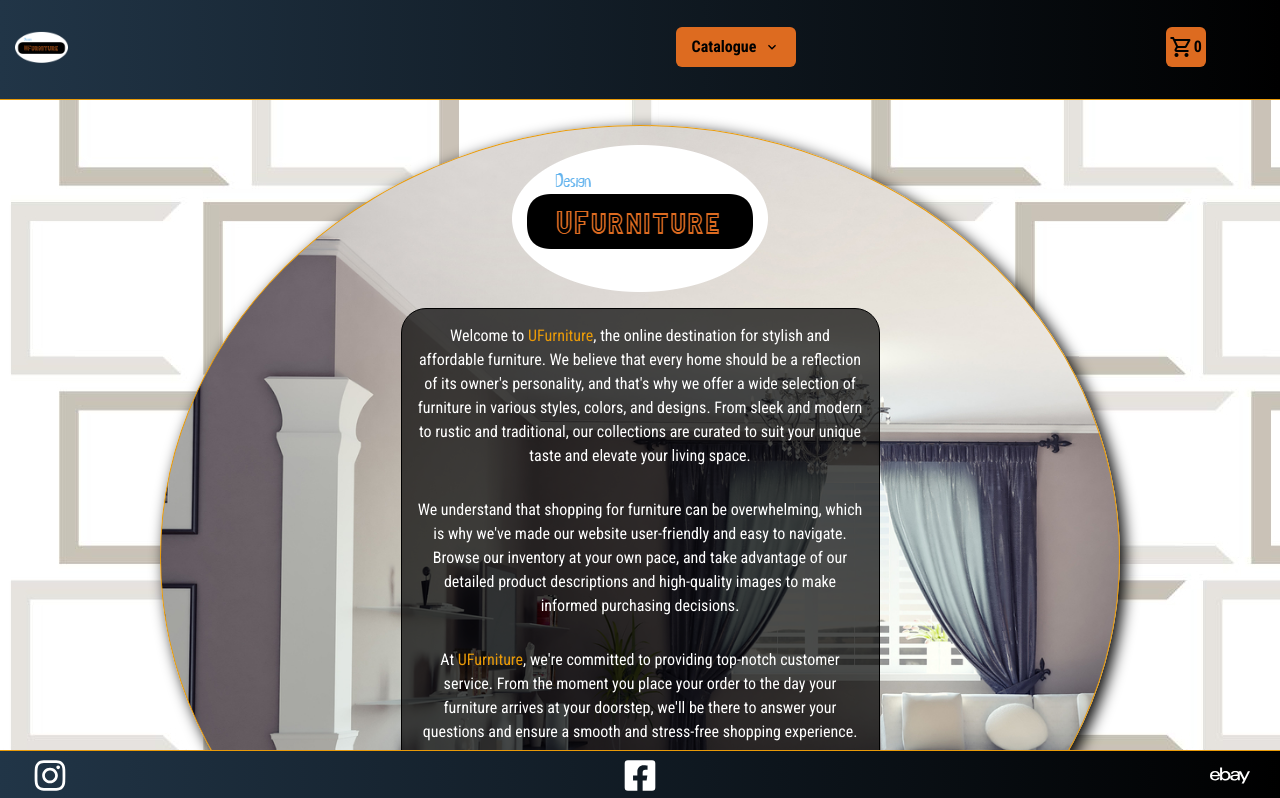
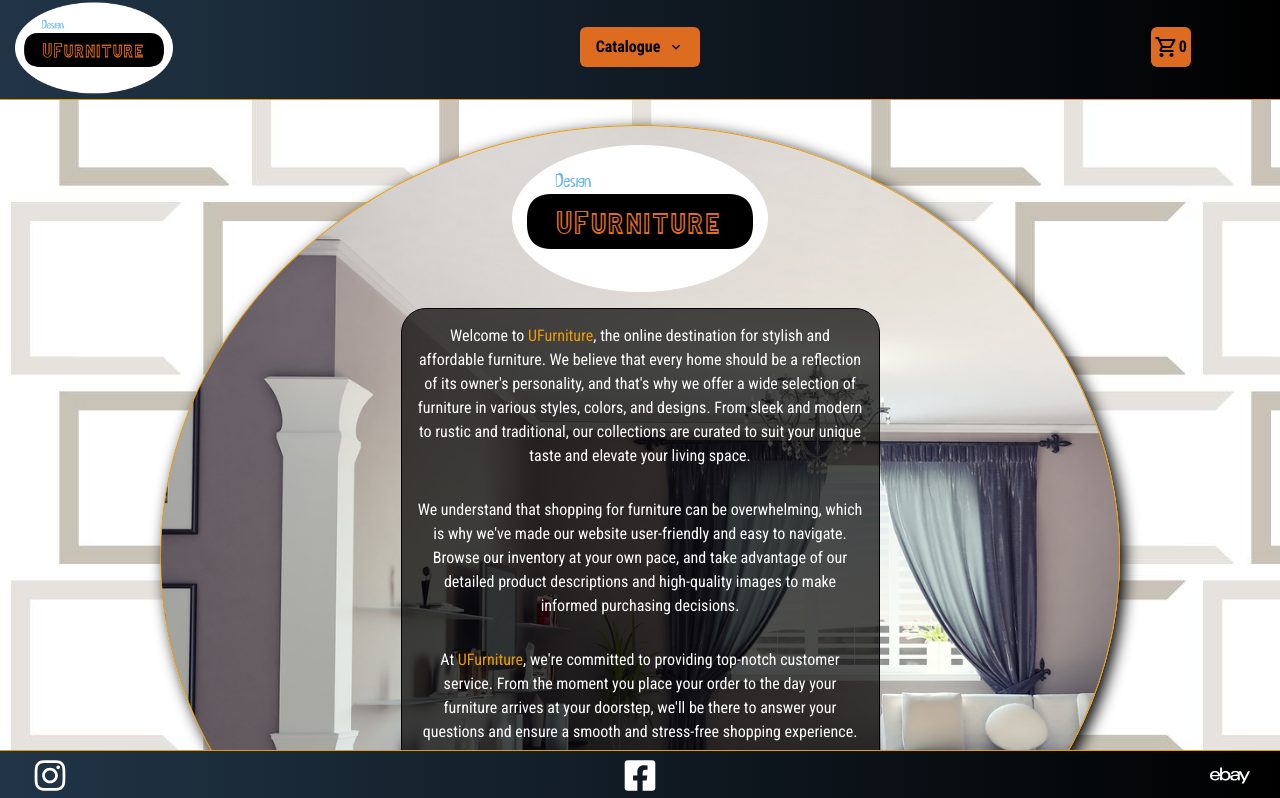
Before and after one commit to Brianva7/ProyectoFinalVazquesReactJs, a React (Vite) app: page / in a window 1280 px wide. Shown: the top 798 px of the page. Built offline with nearby package versions, Linux system fonts and the light colour scheme.

Commit message:
Update NavBar.jsx

```diff
--- a/src/components/NavBar.jsx
+++ b/src/components/NavBar.jsx
@@ -8,11 +8,13 @@
 const NavBar = () => {
   return (
     <div className="navBar">
+      <div className="brand">
         <Link to={"./"}>
-        <div className="brand">
-          <img src={logo} alt="logo" />
+          <img src={logo} alt="logo" className="brandLogo" />
+        </Link>
       </div>
-      </Link>
+
+      <div className="menu">
         <Menu>
           <MenuButton
             colorScheme="orange"
@@ -35,9 +37,12 @@
             </Link>
           </MenuList>
         </Menu>
+      </div>
+      <div className="cartButton">
         <Link to={"/cart"}>
           <CartWidget />
         </Link>
+      </div>
     </div>
   );
 };
```
Lines whose indentation alone changed are shown as unchanged.
